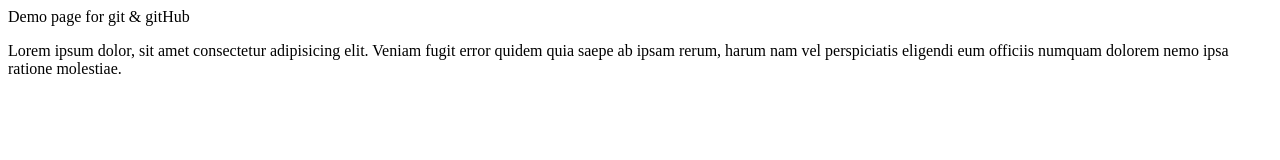
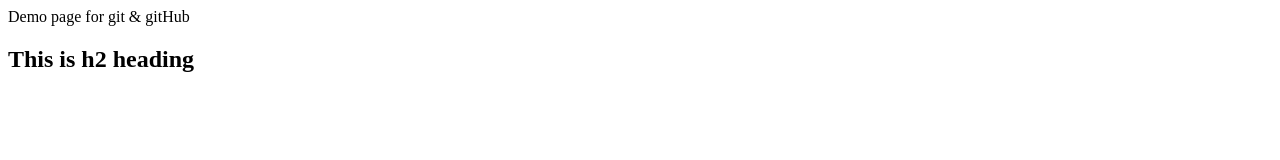
Before and after one commit to tungjty/git_tutorial_virtualAddiction, a plain HTML site: page index.html in a window 1280 px wide. Drawn offline with Linux system fonts and the light colour scheme.

Commit message:
remove paragraph & added h2 tag & added new .gitignore

```diff
--- a/index.html
+++ b/index.html
@@ -8,10 +8,6 @@
   </head>
   <body>
     Demo page for git & gitHub
-    <p>
-      Lorem ipsum dolor, sit amet consectetur adipisicing elit. Veniam fugit
-      error quidem quia saepe ab ipsam rerum, harum nam vel perspiciatis
-      eligendi eum officiis numquam dolorem nemo ipsa ratione molestiae.
-    </p>
+    <h2>This is h2 heading</h2>
   </body>
 </html>
```
Also changed, not shown: 1 other file.
